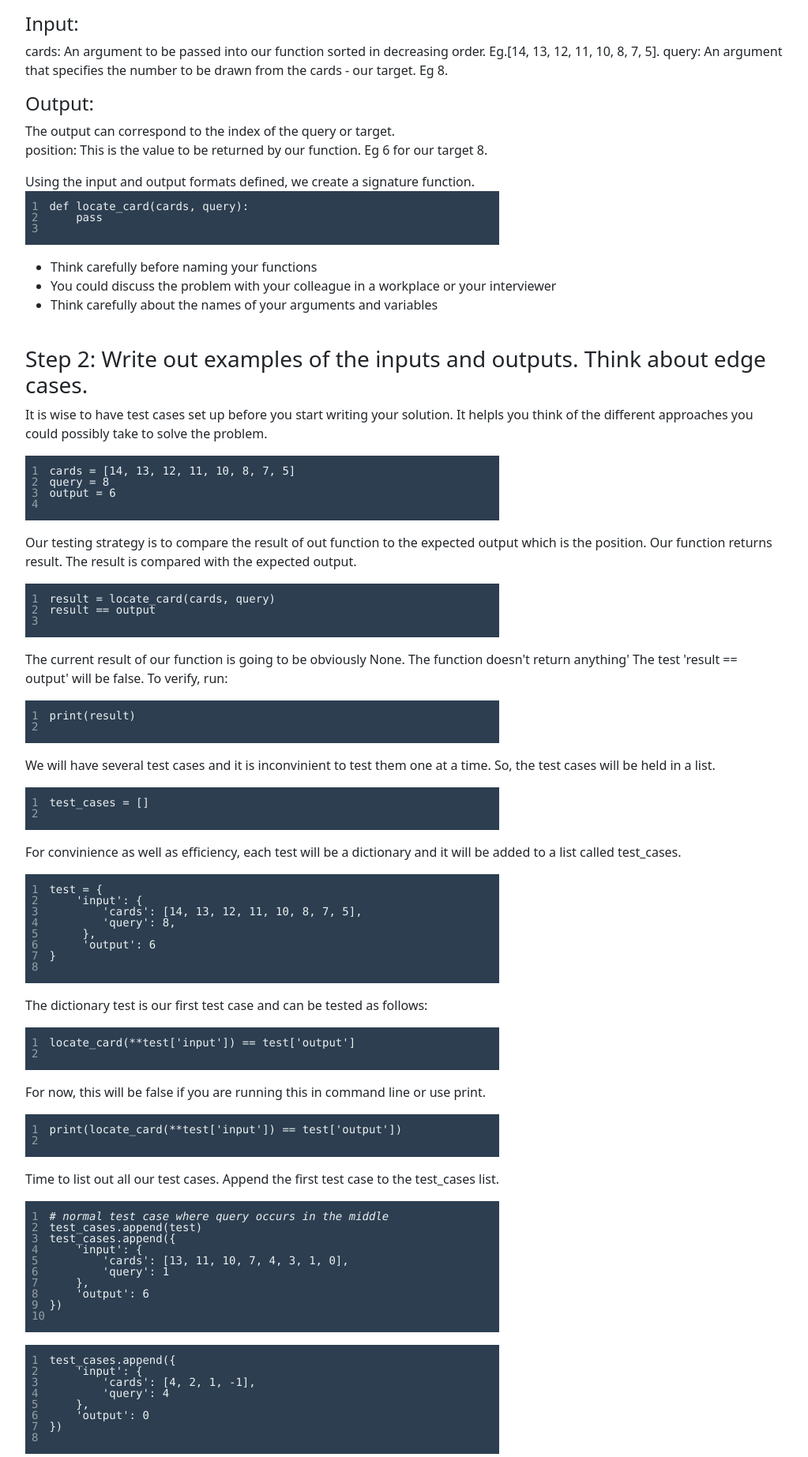
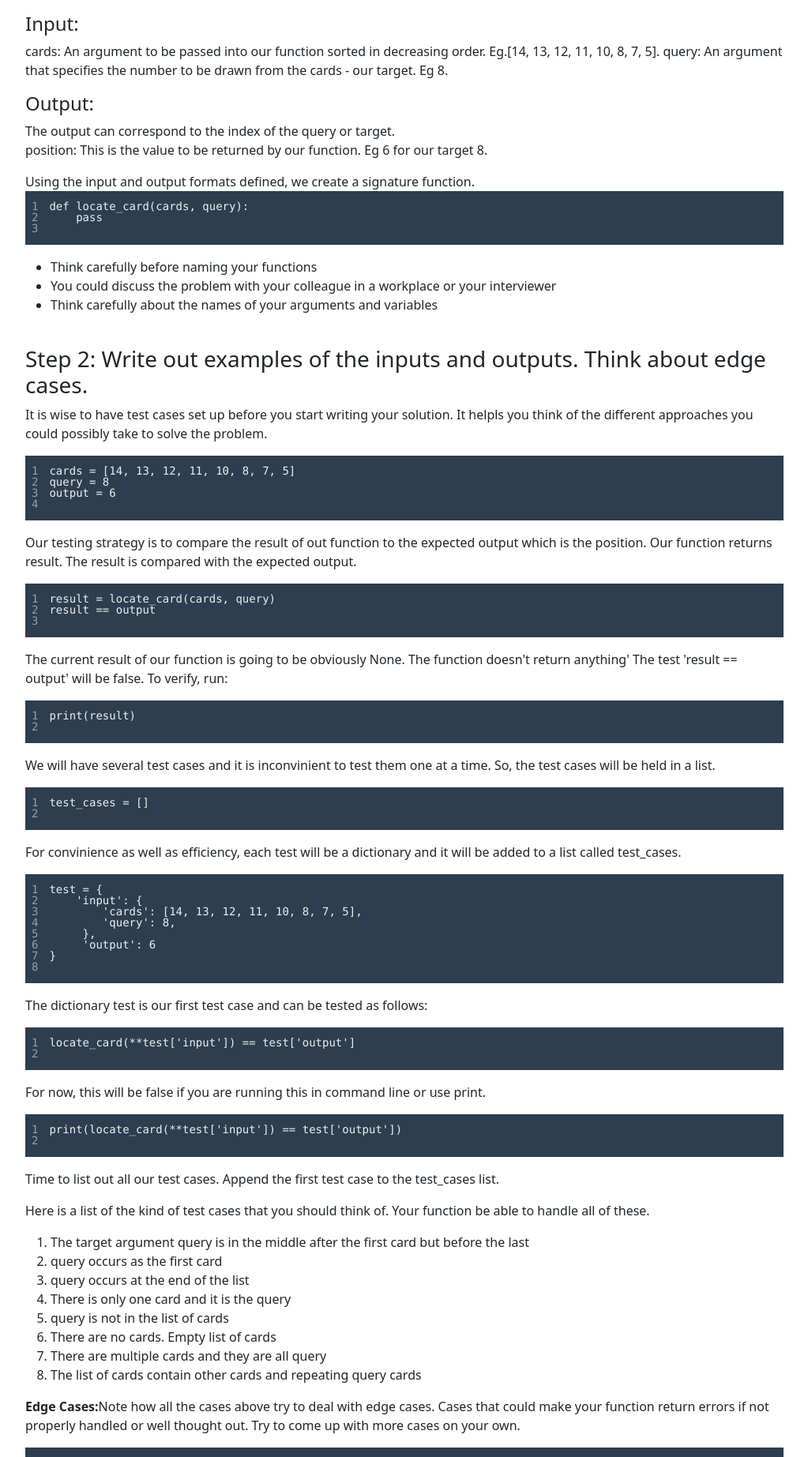
Before and after one commit to Smatnemo/smatwebsite, a Django app: template templates/dsa/binarySearch.html in a window 1280 px wide. Shown: the part 1336-3181 px from the top of the page at 79% size, without its empty margins (128-1151 px from the left). Run offline with Django 4.2, Linux system fonts and the light colour scheme; the template is opened without the code that fills it, so the values that code supplies are empty; some libraries are stand-ins or nearby versions.

Commit message:
Created the first brute force solution for Problem 1

```diff
--- a/templates/dsa/binarySearch.html
+++ b/templates/dsa/binarySearch.html
@@ -152,6 +152,22 @@ print(locate_card(**test['input']) == test['output'])
         Time to list out all our test cases. Append the first test case to the test_cases list.
     </p>
 
+    <p>Here is a list of the kind of test cases that you should think of. Your function be able to handle all of these.</p>
+    <ol>
+        <li>The target argument query is in the middle after the first card but before the last</li>
+        <li>query occurs as the first card</li>
+        <li>query occurs at the end of the list</li>
+        <li>There is only one card and it is the query</li>
+        <li>query is not in the list of cards</li>
+        <li>There are no cards. Empty list of cards</li>
+        <li>There are multiple cards and they are all query</li>
+        <li>The list of cards contain other cards and repeating query cards</li>
+    </ol>
+    <blockquote>
+        <b>Edge Cases:</b><span>Note how all the cases above try to deal with edge cases. Cases that could make your function
+        return errors if not properly handled or well thought out.
+        Try to come up with more cases on your own.</span>
+    </blockquote>
     <!--Appending Test case 1 and 2-->
 <pre>
 <span class="python-comment"># normal test case where query occurs in the middle</span>
@@ -167,6 +183,7 @@ test_cases.append({
 
     <!--Appending Test case 3-->
 <pre>
+<span class="python-comment"># query occurs at the beginning of the list</span>
 test_cases.append({
     'input': {
         'cards': [4, 2, 1, -1],
@@ -178,6 +195,7 @@ test_cases.append({
 
     <!--Appending Test case 4-->
 <pre>
+<span class="python-comment"># query occurs at the end of the list</span>
 test_cases.append({
     'input': {
         'cards': [3, -1, -9, -127],
@@ -189,6 +207,7 @@ test_cases.append({
 
 <!--Appending Test case 5-->
 <pre>
+<span class="python-comment"># query is the only card in the list</span>
 test_cases.append({
     'input': {
         'cards': [6],
@@ -201,6 +220,7 @@ test_cases.append({
 
 <!--Appending Test case 6-->
 <pre>
+<span class="python-comment"># query is not in the list of cards</span>
 test_cases.append({
     'input': {
         'cards': [9, 7, 5, 2, -9],
@@ -212,6 +232,7 @@ test_cases.append({
 
 <!--Appending Test case 7-->
 <pre>
+<span class="python-comment"># The list of cards is empty</span>
 test_cases.append({
     'input': {
         'cards': [],
@@ -223,6 +244,7 @@ test_cases.append({
 
 <!--Appending Test case 8-->
 <pre>
+<span class="python-commit"># The list of cards contains repeating cards or numbers with query in the middle</span>
 test_cases.append({
     'input': {
         'cards': [8, 8, 6, 6, 6, 6, 6, 3, 2, 2, 2, 0, 0, 0],
@@ -234,6 +256,7 @@ test_cases.append({
 
 <!--Appending Test case 9-->
 <pre>
+<span class=""># The query is repeated in the list of cards</span>
 test_cases.append({
     'input': {
         'cards': [8, 8, 6, 6, 6, 6, 6, 6, 3, 2, 2, 2, 0, 0, 0],
@@ -247,8 +270,25 @@ test_cases.append({
 print(test_cases)
 </pre>
 
-    <p>The output should be a list of all the tests held in test_cases</p>
+    <p>The output should be a list of all the tests held in test_cases. Now we can think of a solution and test it using our nearly
+    exhaustive list of test cases. Check next step</p>
 
+</div>
+
+<div>
+    <h3>Step 3: Think of a correct solution for the problem. Write it or say it in plain English.</h3>
+    <p>
+        The first goal is to come up with any solution. It may not be the best solution but it should work. This is usually a <i>brute force
+        solution</i>.
+        It could help to try solving this problem using a pen and paper. Create a step by step approach before coding it.
+        Here are a couple of brute force solutions that you might be thinking of.
+        <blockquote>
+            <b>First Solution:</b> You could be thinking of starting from the first item with index 0 in the list. You take the item, compare it to your query
+            if it is a match, return the position as the solution. If not increment the index and compare the next item to the query. If it is a match return the index
+            otherwise increment the index and try again. Continue until you compare the last item in the list. If the list is exhausted return -1 to indicate that our query
+            was not found.
+        </blockquote>
+    </p>
 
 </div>
 
--- a/templates/dsa/header.html
+++ b/templates/dsa/header.html
@@ -16,7 +16,7 @@
             counter-reset: line-numbering;
             background: #2c3e50;
             padding: 12px 0px 14px 0;
-            width: 600px;
+            max-width: 960px;
             color: #ecf0f1;
             line-height: 100%;
         }
```
